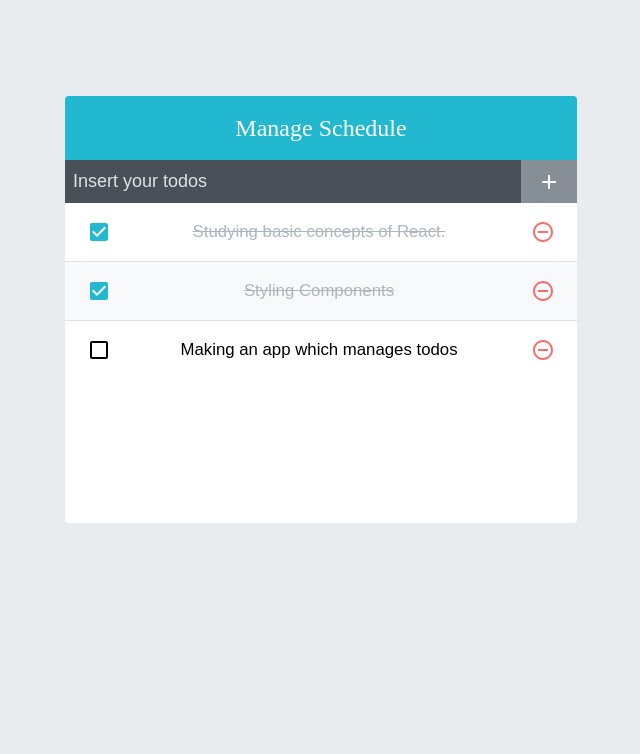
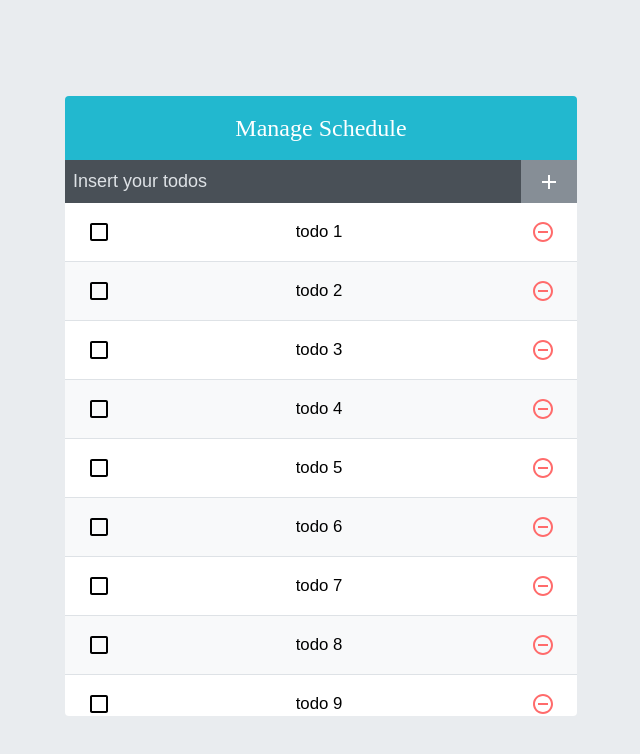
Before and after one commit to kod4284/todo-list-optimized, a React (Create React App) app: page / in a window 1280 px wide. Shown: the top 754 px of the page, without its empty margins (319-959 px from the left). Built offline with nearby package versions, Linux system fonts and the light colour scheme; the HTML template or start-up script is replaced by a standard one.

Commit message:
Optimize app by using React.memo and funcation update of useState

```diff
--- a/src/App.tsx
+++ b/src/App.tsx
@@ -3,26 +3,22 @@ import TodoList from '@/components/TodoList';
 import TodoTemplate from '@/components/TodoTemplate';
 import TodoInsert from '@/components/TodoInsert';
 
+function makeDummyData() {
+  const array = [];
+  for (let i = 1; i <= 2500; i += 1) {
+    array.push({
+      id: i,
+      text: `todo ${i}`,
+      checked: false,
+    });
+  }
+  return array;
+}
+
 function App() {
-  const [todos, setTodos] = useState([
-    {
-      id: 1,
-      text: 'Studying basic concepts of React.',
-      checked: true,
-    },
-    {
-      id: 2,
-      text: 'Styling Components',
-      checked: true,
-    },
-    {
-      id: 3,
-      text: 'Making an app which manages todos',
-      checked: false,
-    },
-  ]);
+  const [todos, setTodos] = useState(makeDummyData);
 
-  const nextId = useRef(4);
+  const nextId = useRef(2501);
 
   const onInsert = useCallback(
     (text) => {
@@ -31,26 +27,29 @@ function App() {
         text,
         checked: false,
       };
-      setTodos(todos.concat(todo));
+      setTodos((prevTodos) => prevTodos.concat(todo));
       nextId.current += 1;
     },
-    [todos],
+    [],
   );
 
   const onRemove = useCallback(
     (id) => {
-      setTodos(todos.filter((todo) => todo.id !== id));
+      setTodos((prevTodos) => prevTodos.filter((todo) => todo.id !== id));
     },
-    [todos],
+    [],
   );
 
-  const onToggle = useCallback((id) => {
-    setTodos(
-      todos.map((todo) => (
-        todo.id === id ? { ...todo, checked: !todo.checked } : todo
-      )),
-    );
-  }, [todos]);
+  const onToggle = useCallback(
+    (id) => {
+      setTodos(
+        (prevTodos) => prevTodos.map((todo) => (
+          todo.id === id ? { ...todo, checked: !todo.checked } : todo
+        )),
+      );
+    },
+    [],
+  );
 
   return (
     <TodoTemplate>
--- a/src/components/TodoListItem.tsx
+++ b/src/components/TodoListItem.tsx
@@ -30,4 +30,4 @@ function TodoListItem({
   );
 }
 
-export default TodoListItem;
+export default React.memo(TodoListItem);
```
Also changed, not shown: 1 other file (tests, documents, lock files or other folders).
